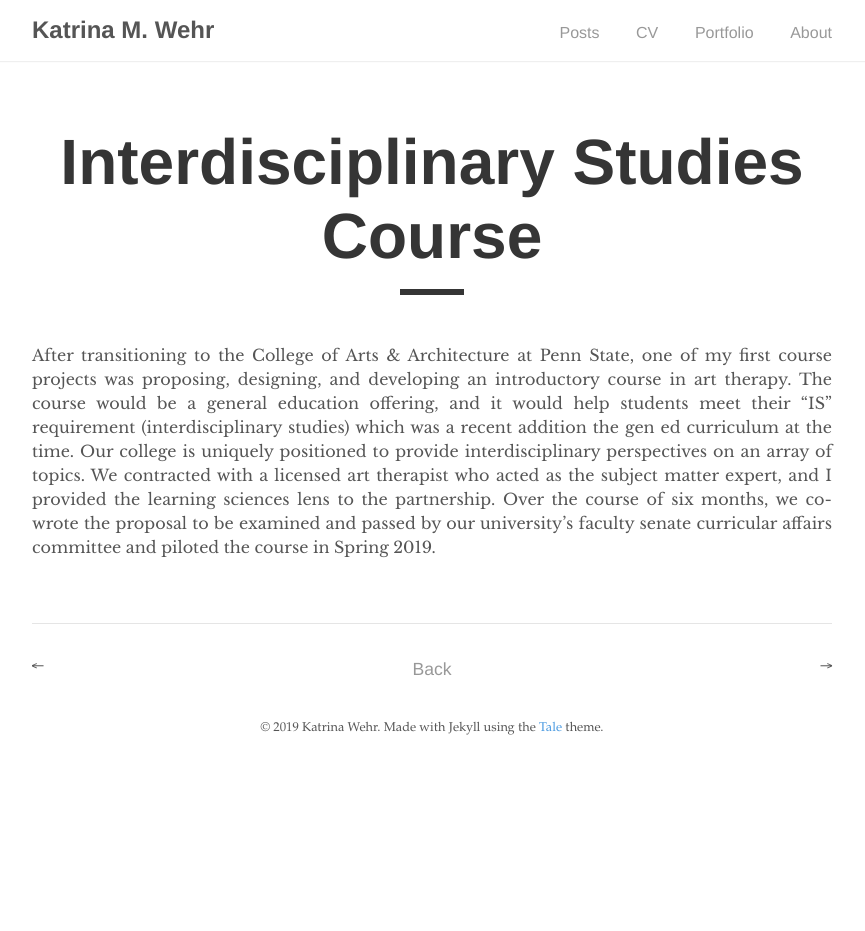
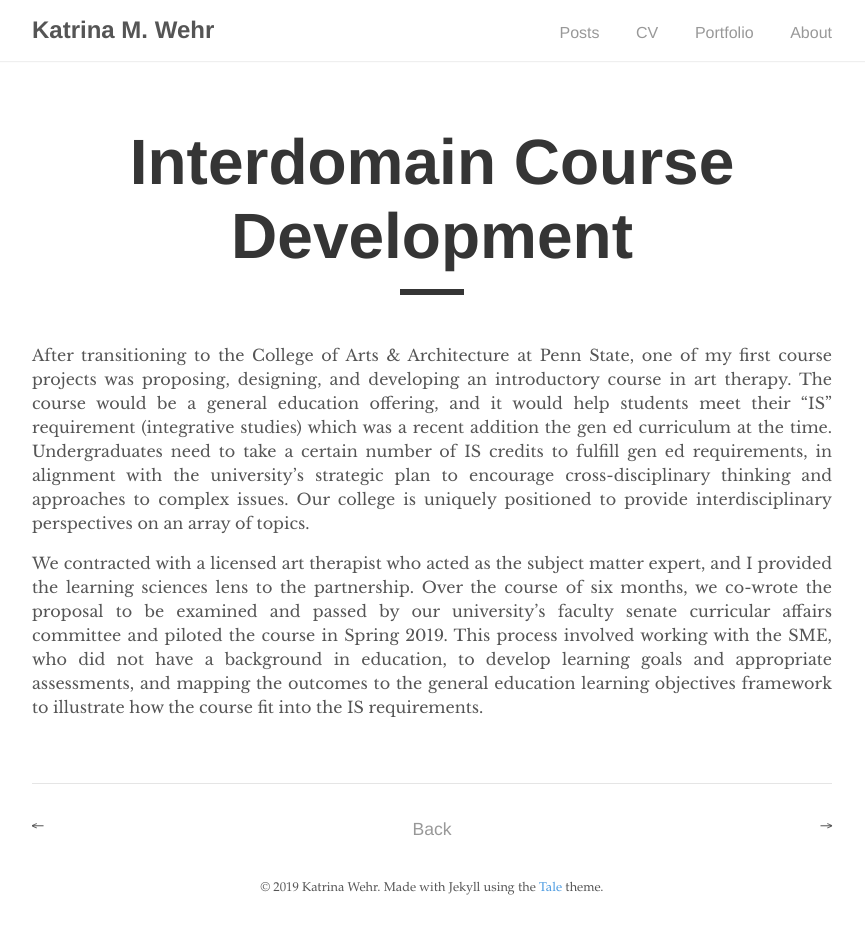
Before and after one commit to kat-wehr/mysite, a Jekyll site: the page built from _portfolio/iscourseproposals.md, in a window 1280 px wide. Shown: the whole page, without its empty margins (208-1073 px from the left). Built offline with Jekyll 4.4.1, drawn with Linux system fonts in a browser that asks for light colours; nearby versions of some CDN libraries; before the commit the page ends 900 px from its top, so only the background shows below that.

Commit message:
Update iscourseproposals.md

```diff
--- a/_portfolio/iscourseproposals.md
+++ b/_portfolio/iscourseproposals.md
@@ -1,9 +1,10 @@
 ---
 layout: folio
-title: Interdisciplinary Studies Course
+title: Interdomain Course Development
 categories: [course design]
 description: In partnership with a SME, we developed a general-education interdisciplinary studies course.
 ---
 
-After transitioning to the College of Arts & Architecture at Penn State, one of my first course projects was proposing, designing, and developing an introductory course in art therapy. The course would be a general education offering, and it would help students meet their "IS" requirement (interdisciplinary studies) which was a recent addition the gen ed curriculum at the time. Our college is uniquely positioned to provide interdisciplinary perspectives on an array of topics.
-We contracted with a licensed art therapist who acted as the subject matter expert, and I provided the learning sciences lens to the partnership. Over the course of six months, we co-wrote the proposal to be examined and passed by our university's faculty senate curricular affairs committee and piloted the course in Spring 2019.
+After transitioning to the College of Arts & Architecture at Penn State, one of my first course projects was proposing, designing, and developing an introductory course in art therapy. The course would be a general education offering, and it would help students meet their "IS" requirement (integrative studies) which was a recent addition the gen ed curriculum at the time. Undergraduates need to take a certain number of IS credits to fulfill gen ed requirements, in alignment with the university's strategic plan to encourage cross-disciplinary thinking and approaches to complex issues. Our college is uniquely positioned to provide interdisciplinary perspectives on an array of topics.
+
+We contracted with a licensed art therapist who acted as the subject matter expert, and I provided the learning sciences lens to the partnership. Over the course of six months, we co-wrote the proposal to be examined and passed by our university's faculty senate curricular affairs committee and piloted the course in Spring 2019. This process involved working with the SME, who did not have a background in education, to develop learning goals and appropriate assessments, and mapping the outcomes to the general education learning objectives framework to illustrate how the course fit into the IS requirements.
```
